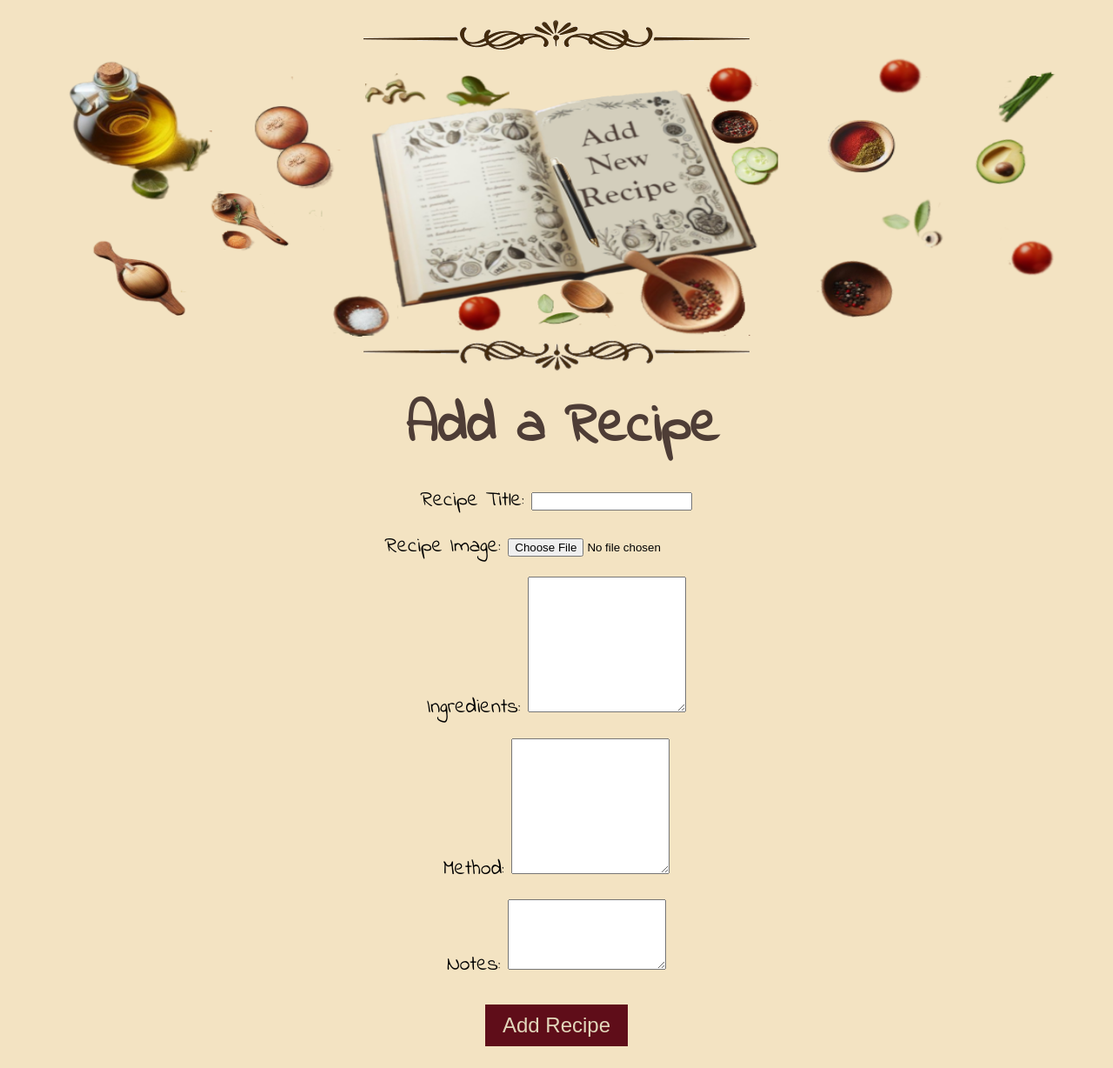
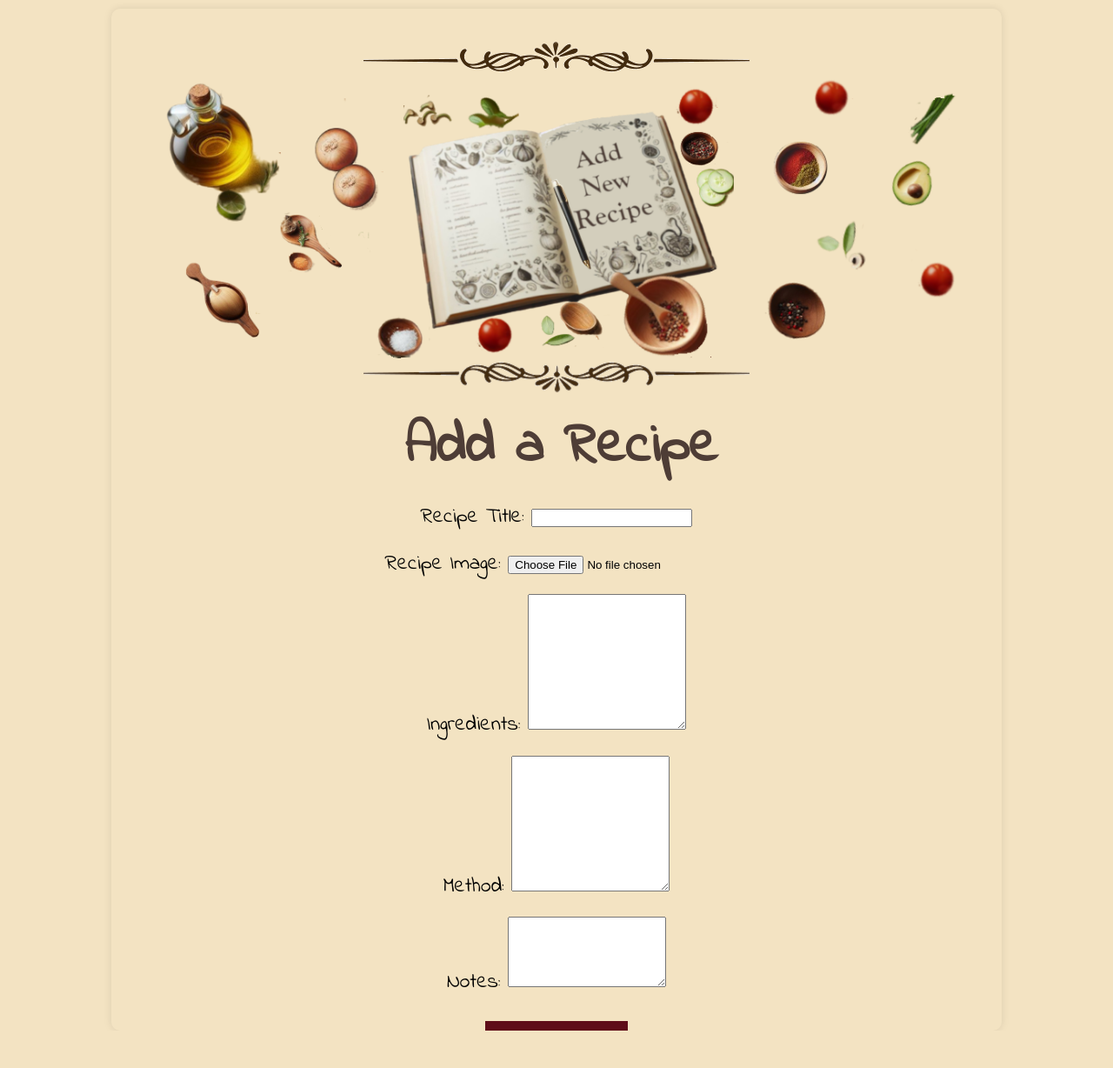
Before and after one commit to iftec/recipe-book, a Python web app: template templates/add_recipe.html in a window 1280 px wide. Shown: the part 179-1407 px from the top of the page at 87% size. After the commit the page ends 1364 px from the top, so only its background shows below. Run offline with Jinja, Linux system fonts and the light colour scheme; the template is opened without the code that fills it, so the values that code supplies are empty.

Commit message:
Book and recipe container styles added

```diff
--- a/static/styles/styles.css
+++ b/static/styles/styles.css
@@ -80,7 +80,26 @@ hr {
     align-items: center;
 }
 
-/* styles for page images*/
+.book-container {
+    width: 80%;
+    min-height: 200px;
+    max-height: 85%;
+    padding-top: 25px;
+    border-radius: 10px;
+    box-shadow: 0 0 10px rgba(0, 0, 0, 0.1);
+    overflow: auto;
+    margin: auto;
+}
+
+.recipe-container {
+    display: grid;
+    grid-template-areas: "image name" "ingredients method";
+    grid-template-columns: 1fr 1fr;
+    margin-top: 20px;
+    margin-left: 20px;
+}
+
+
 /* Styles for page images */
 .add-recipe {
     background: url('/static/images/add_recipel.png') center center;
```
